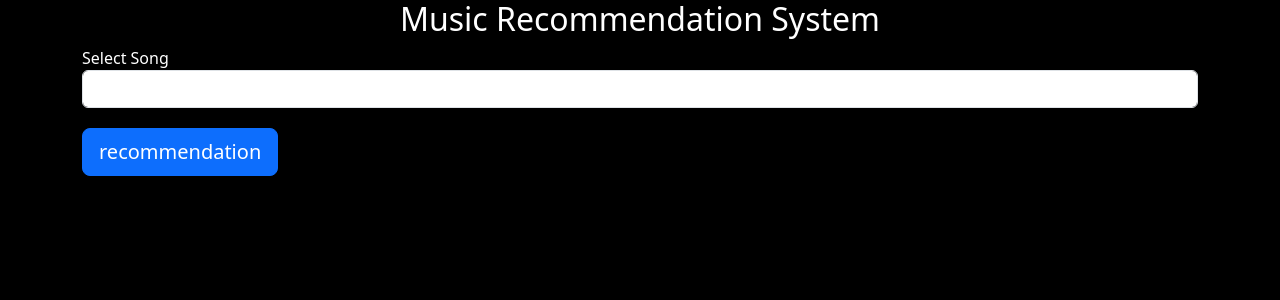
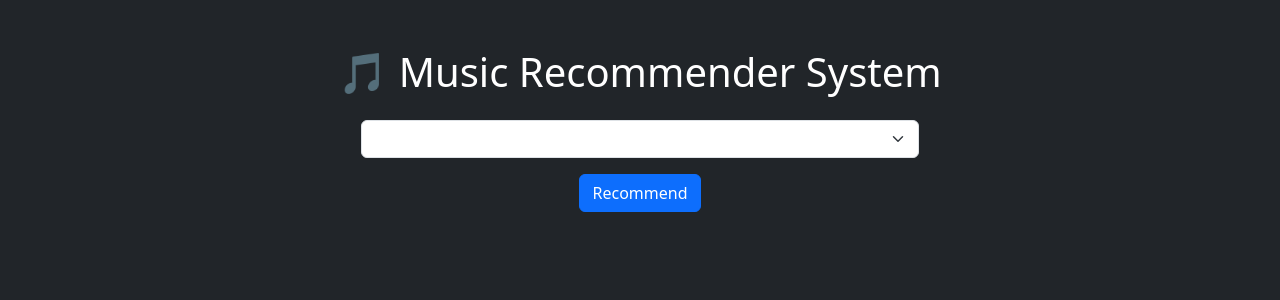
Before and after one commit to shounak-max/music_recommendation_system, a Flask app: page / in a window 1280 px wide. Shown: the top 300 px of the page. Run offline with Flask 3, Linux system fonts and the light colour scheme; lists and menus that the app fills with data are empty; parts of the project's set-up code (start-up, migrations or seed data) failed here and were passed over.

Commit message:
basic fixes

```diff
--- a/app.py
+++ b/app.py
@@ -1,39 +1,38 @@
-from flask import Flask,request,render_template
+from flask import Flask, request, render_template
+import pandas as pd
 import numpy as np
-import pandas as pd
 import pickle
 
-# laoding models
-df = pickle.load(open('df.pkl','rb'))
-similarity = pickle.load(open('similarity.pkl','rb'))
+# Load data
+df = pickle.load(open('df.pkl', 'rb'))
+similarity = pickle.load(open('similarity.pkl', 'rb'))
 
+app = Flask(__name__)
 
-def recommendation(song_df):
-    idx = df[df['song'] == song_df].index[0]
-    distances = sorted(list(enumerate(similarity[idx])), reverse=True, key=lambda x: x[1])
+# Recommendation function
+def recommend(song):
+    song_index = df[df['song'] == song].index[0]
+    distances = similarity.iloc[song_index].values
 
-    songs = []
-    for m_id in distances[1:21]:
-        songs.append(df.iloc[m_id[0]].song)
+    songs_list = sorted(list(enumerate(distances)), reverse=True, key=lambda x: x[1])[1:6]
 
-    return songs
+    recommended_songs = []
+    for i in songs_list:
+        recommended_songs.append(df.iloc[i[0]].song)
+    return recommended_songs
 
-
-# flask app
-app = Flask(__name__)
-# paths
 @app.route('/')
 def index():
-    names = list(df['song'].values)
-    return render_template('index.html',name = names)
-@app.route('/recom',methods=['POST'])
+    songs = df['song'].values
+    return render_template('index.html', songs=songs)
+
+@app.route('/recom', methods=['POST'])
 def mysong():
-    user_song = request.form['names']
-    songs = recommendation(user_song)
+    selected_song = request.form.get('song')
+    recommended = recommend(selected_song)
+    return render_template('index.html', songs=df['song'].values,
+                           selected_song=selected_song,
+                           recommended_songs=recommended)
 
-    return render_template('index.html',songs=songs)
-
-
-# python
 if __name__ == "__main__":
     app.run(debug=True)
--- a/templates/index.html
+++ b/templates/index.html
@@ -3,40 +3,50 @@
 <head>
     <meta charset="utf-8">
     <meta name="viewport" content="width=device-width, initial-scale=1">
-    <title>Music Recommendation System</title>
-    <link href="https://cdn.jsdelivr.net/npm/bootstrap@5.3.0-alpha3/dist/css/bootstrap.min.css" rel="stylesheet" integrity="sha384-KK94CHFLLe+nY2dmCWGMq91rCGa5gtU4mk92HdvYe+M/SXH301p5ILy+dN9+nJOZ" crossorigin="anonymous">
+    <title>Music Recommender</title>
+    <link href="https://cdn.jsdelivr.net/npm/bootstrap@5.3.8/dist/css/bootstrap.min.css" rel="stylesheet">
 </head>
-  <body style="background:black; color:white;">
 
-  <div class="container">
-    <h2 class="text-center">Music Recommendation System</h2>
-    <form action="/recom" method="post">
-      <div class="form-group">
-        <label for="text">Select Song</label>
+<body class="bg-dark text-white">
 
-        <select name="names" class="form-control">
-          {% for i in name %}
-          <option value="{{i}}">{{i}}</option>
+<div class="container mt-5">
+
+    <h1 class="text-center mb-4">🎵 Music Recommender System</h1>
+
+    <form action="/recom" method="POST" class="text-center">
+        <select name="song" class="form-select w-50 mx-auto mb-3">
+            {% for song in songs %}
+                <option value="{{song}}"
+                    {% if selected_song == song %} selected {% endif %}>
+                    {{song}}
+                </option>
             {% endfor %}
         </select>
-      </div>
 
-      <button style="margin-top:20px;" type="submit" class="btn btn-primary btn-lg">recommendation</button>
+        <button type="submit" class="btn btn-primary">
+            Recommend
+        </button>
     </form>
 
-    <div class="row">
-           {% for i in songs %}
-            <div class="card" style="width: 18rem;">
-              <img src="{{url_for('static',filename='img.png')}}" class="card-img-top" alt="...">
-              <div class="card-body">
-                <h5 class="card-title">{{i}}</h5>
+    {% if recommended_songs %}
+    <div class="mt-5">
+        <h3 class="text-center">Recommended Songs 🎧</h3>
+        <div class="row mt-4">
+            {% for song in recommended_songs %}
+            <div class="col-md-4 mb-3">
+                <div class="card bg-secondary text-white">
+                    <div class="card-body text-center">
+                        <h5>{{ song }}</h5>
+                    </div>
                 </div>
             </div>
             {% endfor %}
         </div>
     </div>
+    {% endif %}
 
+</div>
 
-    <script src="https://cdn.jsdelivr.net/npm/bootstrap@5.3.0-alpha3/dist/js/bootstrap.bundle.min.js" integrity="sha384-ENjdO4Dr2bkBIFxQpeoTz1HIcje39Wm4jDKdf19U8gI4ddQ3GYNS7NTKfAdVQSZe" crossorigin="anonymous"></script>
+<script src="https://cdn.jsdelivr.net/npm/bootstrap@5.3.8/dist/js/bootstrap.bundle.min.js"></script>
 </body>
 </html>
```
Lines whose indentation alone changed are shown as unchanged.
